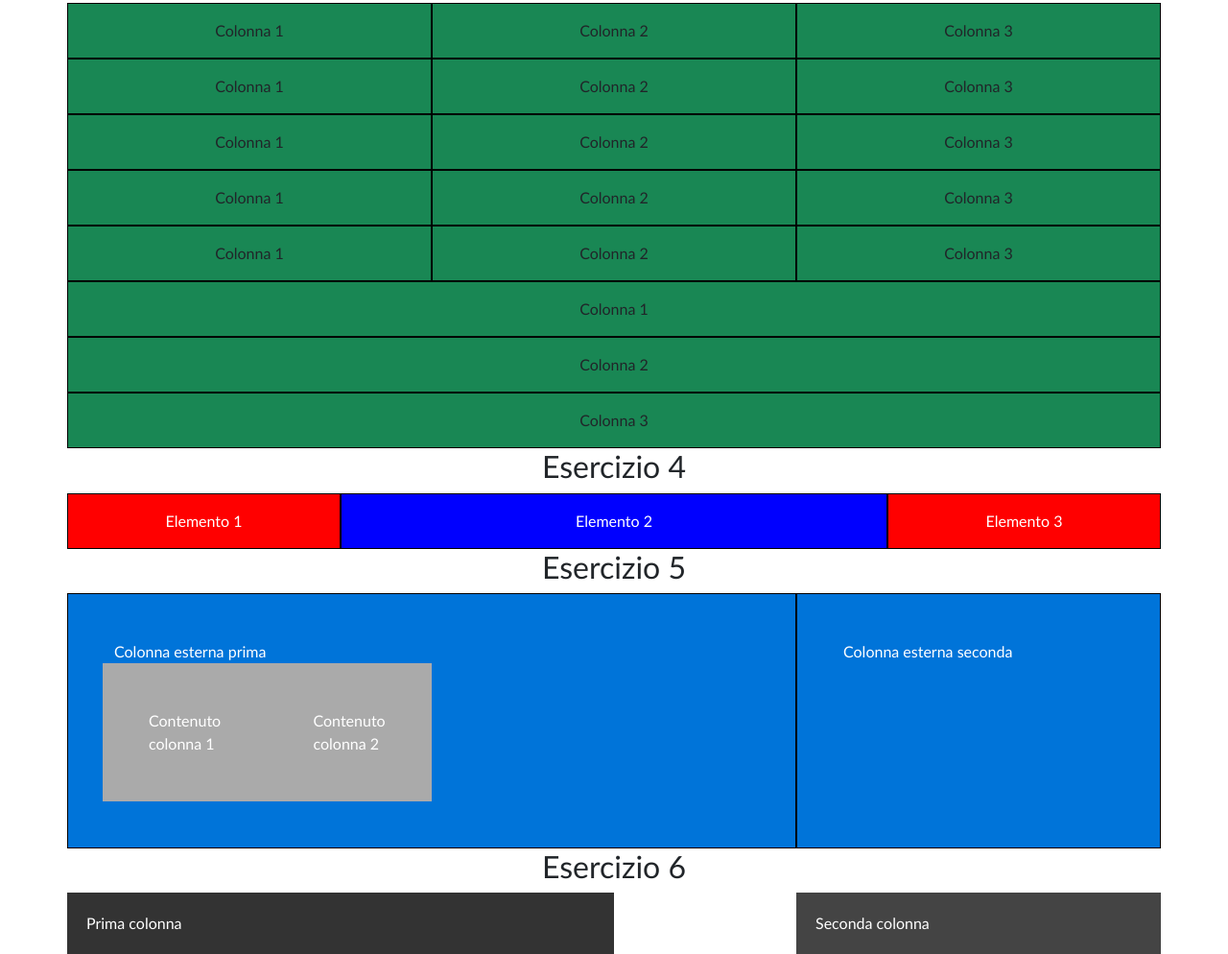
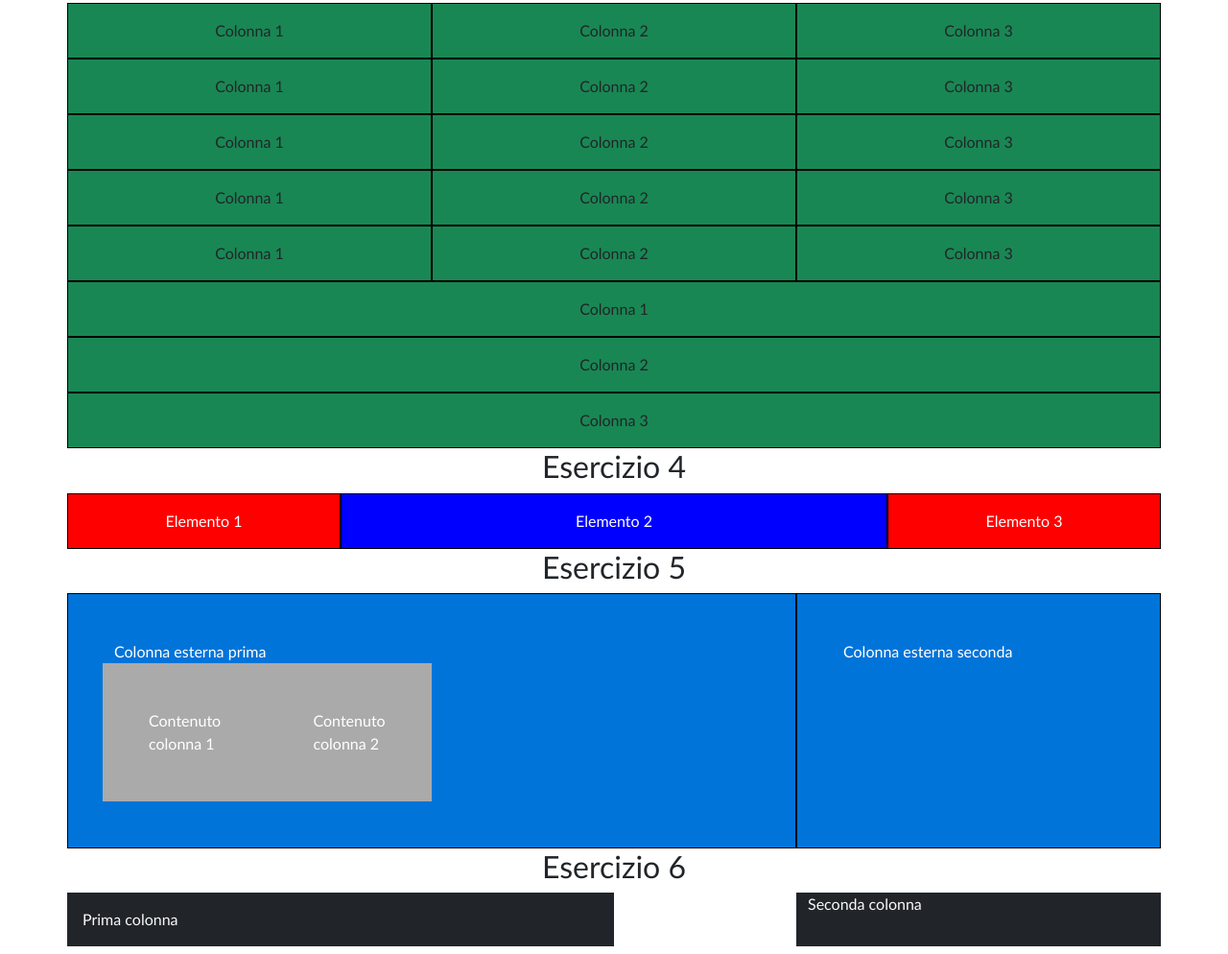
Before and after one commit to AliceAlfaioli/W6-D1, a plain HTML site: page index.html in a window 1280 px wide. Shown: the part 308-1302 px from the top of the page at 96% size. Drawn offline with nearby package versions, Linux system fonts and the light colour scheme.

Commit message:
Third commit

```diff
--- a/index.html
+++ b/index.html
@@ -119,10 +119,8 @@
     <h2 class="text-center">Esercizio 6</h2>
     <div class="container">
       <div class="row">
-        <div class="col-sm-6" style="background-color: #333; color: #fff; padding: 20px">Prima colonna</div>
-        <div class="col-md-4 offset-md-2" style="background-color: #444; color: #fff; padding: 20px">
-          Seconda colonna
-        </div>
+        <div class="col-md-6 p-3 bg-dark text-light">Prima colonna</div>
+        <div class="col-md-4 offset-md-2 bg-dark text-light">Seconda colonna</div>
       </div>
     </div>
 
```
